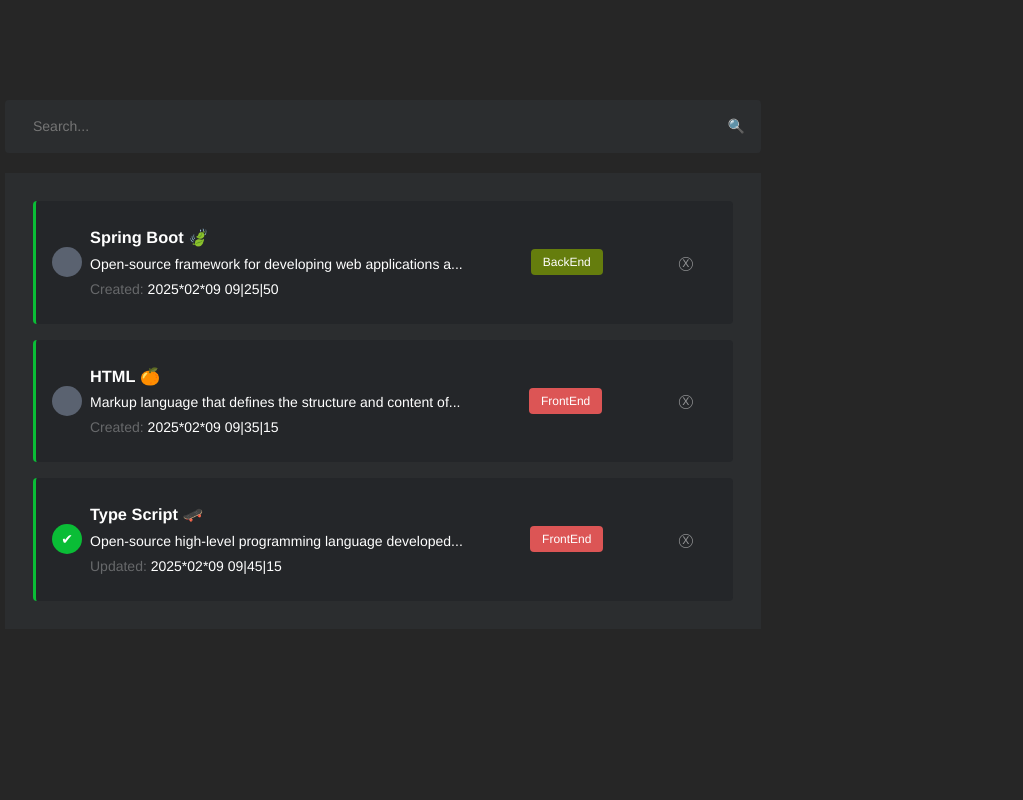
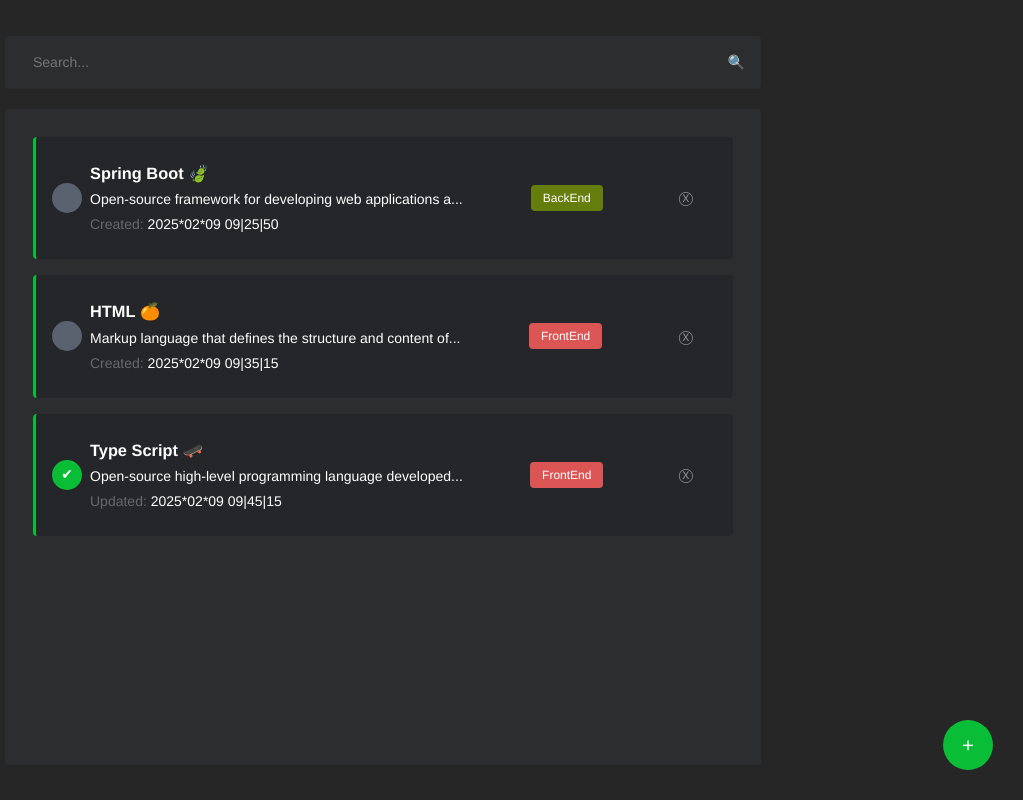
Before and after one commit to TheFrankemon/ad03, an Angular app: page / in a window 1280 px wide. Shown: the whole page, without its empty margins (257-1280 px from the left). Built offline with nearby package versions, Linux system fonts and the light colour scheme.

Commit message:
feat (home): Append search input & add-button

```diff
--- a/src/app/home/home.component.html
+++ b/src/app/home/home.component.html
@@ -37,4 +37,5 @@
       </div>
     }
   </div>
+  <button class="add-button">+</button>
 </div>
--- a/src/app/home/home.component.scss
+++ b/src/app/home/home.component.scss
@@ -12,7 +12,6 @@
   display: flex;
   flex-direction: column;
   align-items: center;
-  min-height: 75vh;
 }
 
 .search-bar {
@@ -45,6 +44,8 @@
   gap: $spacing*4;
   padding: $spacing*7;
   background-color: #2b2d2f;
+  min-height: 75vh;
+  border-radius: $radius-sm;
 }
 
 .item {
@@ -134,3 +135,17 @@
   cursor: pointer;
   background: unset;
 }
+
+.add-button {
+  position: fixed;
+  bottom: 30px;
+  right: 30px;
+  width: 50px;
+  height: 50px;
+  background-color: $success-color;
+  color: white;
+  border: none;
+  border-radius: 50%;
+  font-size: 20px;
+  cursor: pointer;
+}
```
